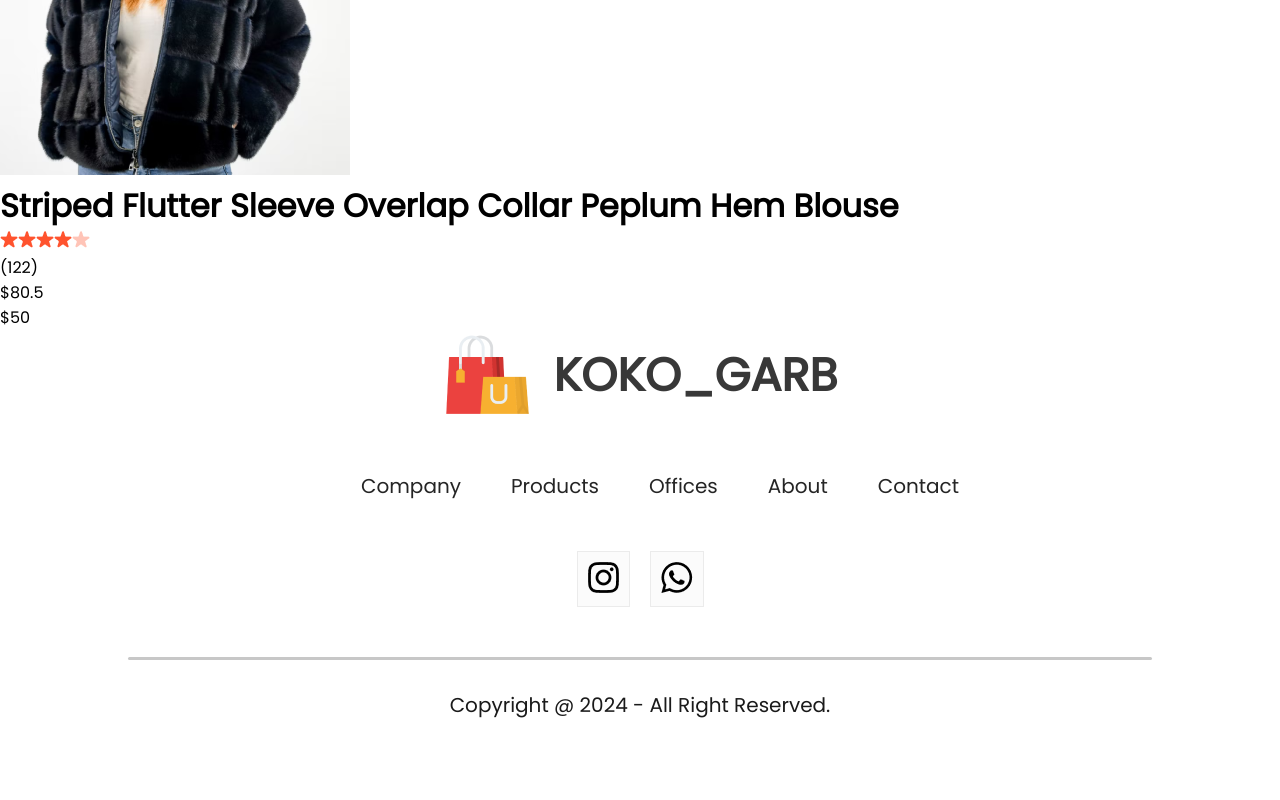
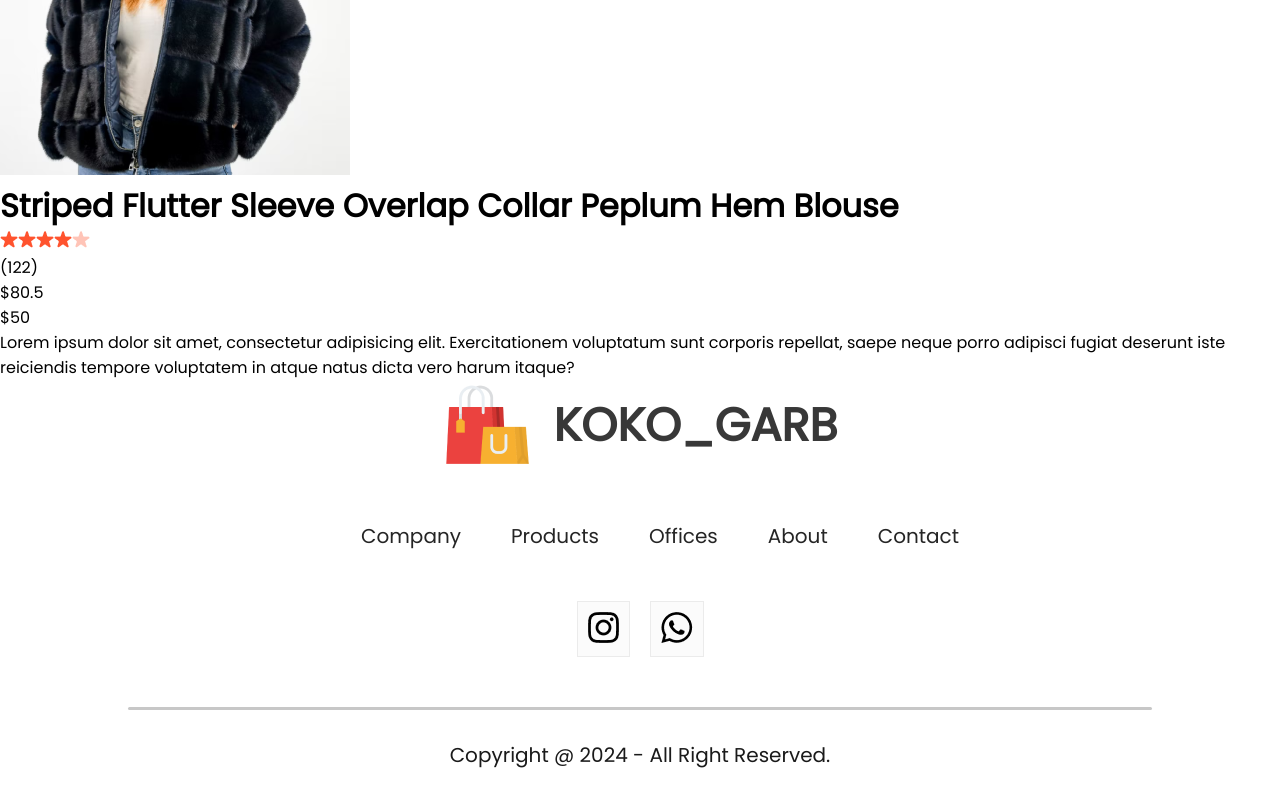
Before and after one commit to Jejeet/KokoBiz, a React (Create React App) app in the folder frontend/: page /product/1 in a window 1280 px wide. Shown: the part 1215-2015 px from the top of the page. Before the commit the page ends 1965 px from the top, so only its background shows below. Built offline with nearby package versions, Linux system fonts and the light colour scheme; a web font is replaced by a local one.

Commit message:
Each product page

```diff
--- a/frontend/src/Components/Product display/ProductDisplay.jsx
+++ b/frontend/src/Components/Product display/ProductDisplay.jsx
@@ -34,6 +34,9 @@ const ProductDisplay = (props) => {
                 <div className="productdisplay-right-price-old">${product.old_price}</div>
                 <div className="productdisplay-right-price-new">${product.new_price}</div>
             </div>
+            <div className="productdiplay-right-description">
+                Lorem ipsum dolor sit amet, consectetur adipisicing elit. Exercitationem voluptatum sunt corporis repellat, saepe neque porro adipisci fugiat deserunt iste reiciendis tempore voluptatem in atque natus dicta vero harum itaque?
+            </div>
         </div>
     </div>
   )
```
